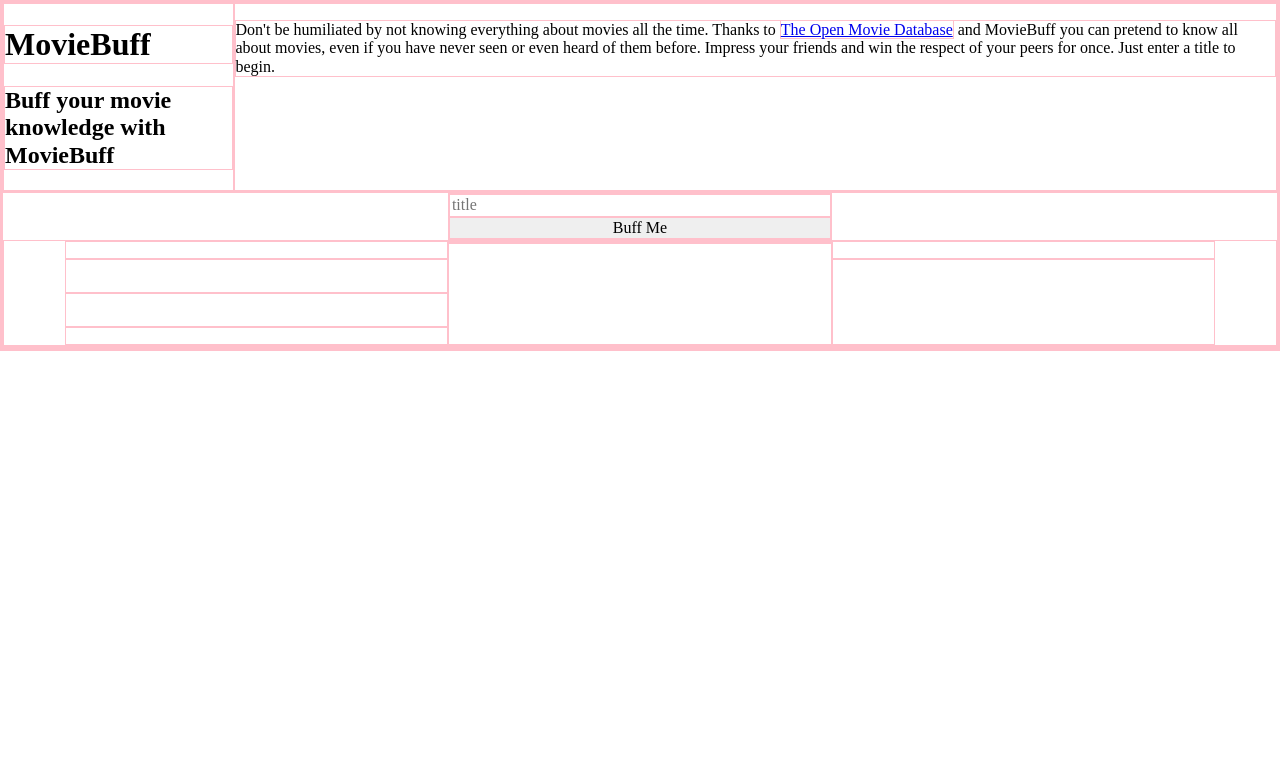
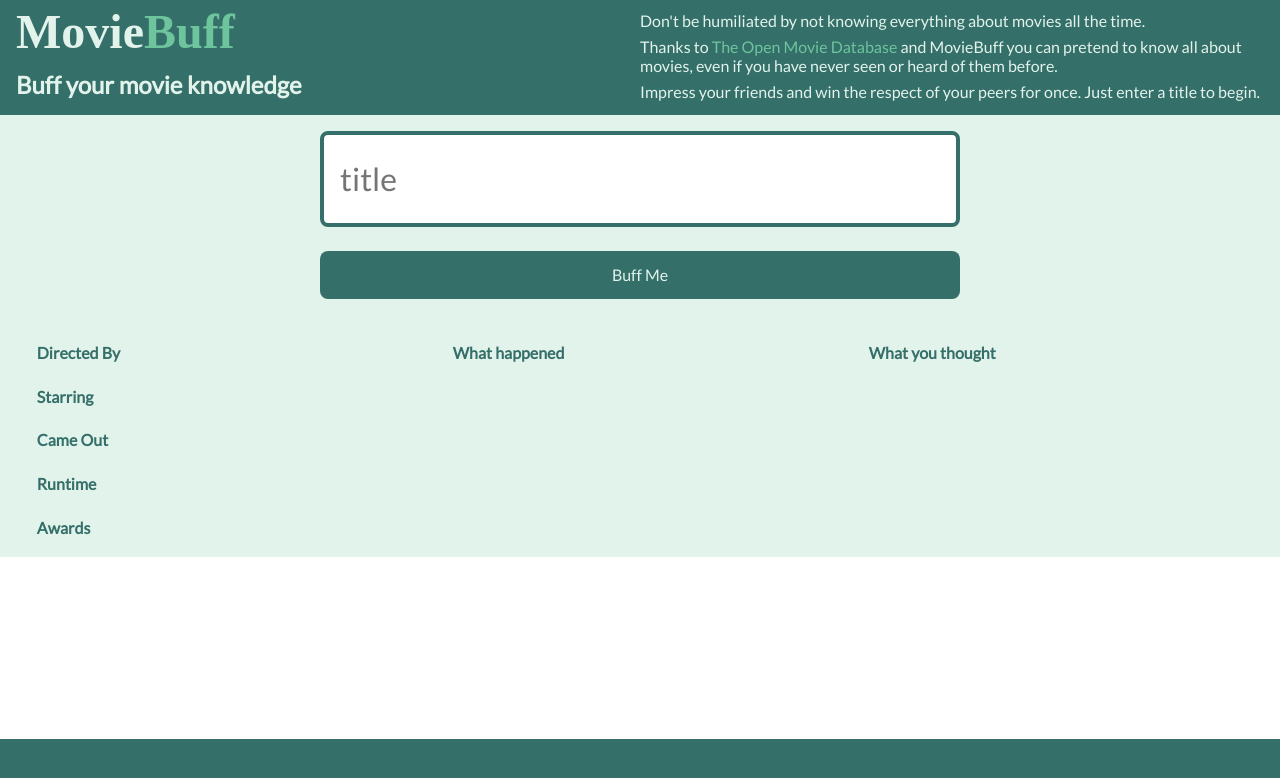
Before and after one commit to ericgold/omdb-api-project, a plain HTML site: page index.html in a window 1280 px wide. Both pictures are taken after a click on the button "Buff Me". Drawn offline with nearby package versions, Linux system fonts and the light colour scheme; no server answers; a web font is replaced by a local one.

Commit message:
styles and more data

```diff
--- a/app.js
+++ b/app.js
@@ -2,6 +2,8 @@
 var directorBox = document.getElementById("director");
 var castBox = document.getElementById("cast");
 var releaseDateBox = document.getElementById("release-date");
+var runtimeBox = document.getElementById("runtime");
+var awardsBox = document.getElementById("awards");
 var plotBox = document.getElementById("plot");
 var opinionBox = document.getElementById("opinion");
 
@@ -12,29 +14,48 @@
 	var query = "http://www.omdbapi.com/?plot=full&type=movie&tomatoes=true&t=";
 	query += title;
 
-
 	var textRequest = new XMLHttpRequest();
 
 	textRequest.addEventListener("load", function(){
 		var movie = JSON.parse(this.responseText);
-		console.log(movie);
+		//console.log(movie);
 
 		var director = movie.Director;
 		var cast = movie.Actors;
 		var release = movie.Released;
+		var runtime = movie.Runtime;
+		var awards = movie.Awards;
 		var fullPlot = movie.Plot;
 		var opinion = movie.tomatoConsensus;
 
-		directorBox.innerHTML = director;
-		castBox.innerHTML = cast;
-		releaseDateBox.innerHTML = release;
-		plotBox.innerHTML = fullPlot;
-		opinionBox.innerHTML = opinion;
+		if (opinion = "N/A") {
+			opinion = "You're on your own, bub."
+		}
+
+		clearBoxes();
+
+		directorBox.append(director);
+		castBox.append(cast);
+		releaseDateBox.append(release);
+		runtimeBox.append(runtime);
+		awardsBox.append(awards);
+		plotBox.append(fullPlot);
+		opinionBox.append(opinion);
 
 
 	});
 	textRequest.open("GET", query);
 	textRequest.send();
+
+	function clearBoxes() {
+		directorBox.innerHTML = "";
+		castBox.innerHTML = "";
+		releaseDateBox.innerHTML = "";
+		runtimeBox.innerHTML = "";
+		awardsBox.innerHTML = "";
+		plotBox.innerHTML = "";
+		opinionBox.innerHTML = "";
+	}
 }
 
 buffButton.addEventListener("click", getJson);
--- a/index.html
+++ b/index.html
@@ -3,6 +3,7 @@
 	<head>
 		<meta charset="UTF-8">
     	<title>MovieBuff</title>
+    	<link href="https://fonts.googleapis.com/css?family=Aref+Ruqaa|Lato" rel="stylesheet">
     	<link rel="stylesheet" href="https://cdnjs.cloudflare.com/ajax/libs/normalize/4.1.1/normalize.css">
     	<link rel="stylesheet" type="text/css" href="styles.css">
     	<meta name="viewport" content="width=device-width, initial-scale=1">
@@ -10,11 +11,14 @@
 	<body>
 		<header>
 			<div id="logo-wrapper">
-				<h1>MovieBuff</h1>
-				<h2>Buff your movie knowledge with MovieBuff</h2>
+				<h1>Movie<span>Buff</span></h1>
+				<h2>Buff your movie knowledge</h2>
 			</div>
 			<div id="description-wrapper">
-				<p>Don't be humiliated by not knowing everything about movies all the time. Thanks to <a href="http://www.omdbapi.com/">The Open Movie Database</a> and MovieBuff you can pretend to know all about movies, even if you have never seen or even heard of them before. Impress your friends and win the respect of your peers for once. Just enter a title to begin.</p>
+				<p>Don't be humiliated by not knowing everything about movies all the time.</p>
+				<p>Thanks to <a href="http://www.omdbapi.com/">The Open Movie Database</a> and MovieBuff you can pretend to know all about movies, even if you have never seen or heard of them before.
+				</p>
+				<p>Impress your friends and win the respect of your peers for once. Just enter a title to begin.</p>
 			</div>
 		</header>
 
@@ -25,19 +29,31 @@
 			</div>
 			<div class="info-wrapper">
 				<div id="basics-wrapper" class="info-container">
-					<p id="director">
-					</p>
-					<p id="cast">
-					</p>
-					<p id="release-date">
-				</p>
+					<h4>Directed By</h4>
+					<div id="director">
+					</div>
+					<h4>Starring</h4>
+					<div id="cast">
+					</div>
+					<h4>Came Out</h4>
+					<div id="release-date">
+					</div>
+					<h4>Runtime</h4>
+					<div id="runtime">
+					</div>
+					<h4>Awards</h4>
+					<div id="awards">
+					</div>
 				</div>
 				<div id="plot-wrapper" class="info-container">
+					<h4>What happened</h4>
 					<div id="plot">
 					</div>
 				</div>
 				<div id="opinion-wrapper" class="info-container">
-					<p id="opinion"></p>
+					<h4>What you thought</h4>
+					<div id="opinion">
+					</div>
 				</div>
 			</div>
 		</main>
--- a/styles.css
+++ b/styles.css
@@ -1,6 +1,15 @@
 * {
-	border: 1px solid pink;
+	box-sizing: border-box;
 }
+
+/*
+356f69 dark green
+E2F3EB text
+353d82 dark blue
+6EC49D light green
+*/
+
+/****** LAYOUT ******/
 
 header,
 .container,
@@ -11,28 +20,150 @@
 	flex-direction: column;
 }
 
+/* doesn't work to create full vh container*/
+.container {
+	min-height: calc(100vh - 11em);
+}
+
+/****** HEADER *****/
+
+header {
+	background-color: #356f69;
+	color: #E2F3EB;
+	padding: 0.25em 1em;
+}
+
+header a {
+	text-decoration: none;
+	color: #6EC49D;
+}
+
+#logo-wrapper {
+	font-family: 'Aref Ruqaa', serif;
+	margin-right: auto;
+}
+
+#logo-wrapper h1 {
+	font-size: 3em;
+	margin: 0em auto 0.25em auto;
+}
+
+header:hover #description-wrapper {
+	display: block;
+	z-index: 10;
+}
+
+#logo-wrapper h1 span {
+	color: #6EC49D;
+}
+
+#logo-wrapper h2 {
+	font-family: 'Lato', sans-serif;
+	margin: 0 auto 0.5em auto;
+}
+
+#description-wrapper {
+	display: none;
+	width: 90%;
+	font-family: 'Lato', sans-serif;
+}
+
+#description-wrapper p {
+	margin: 0.5em auto;
+}
+
+
+/****** CONTROLS ******/
+
+#controls-wrapper {
+	font-family: 'Lato', sans-serif;
+	justify-content: center;
+	background-color: #E2F3EB;
+	width: 100%;
+}
+
+#title {
+	width: 90%;
+	height: 3em;
+	font-size: 2em;
+	margin: 0.5em auto;
+	border: 4px solid #356f69;
+	border-radius: 8px;
+	padding: 0 0.5em;
+	color: #356f69;
+	outline: none;
+}
+
+#title:active,
+#title:focus {
+	border: #6EC49D;
+}
+
+#buff-button {
+	width: 90%;
+	height: 3em;
+	margin: 0.5em auto;
+	background-color: #356f69;
+	color: #E2F3EB;
+	border: none;
+	border-radius: 8px;
+	outline: none;
+}
+
+#buff-button:hover {
+	background-color: #6EC49D;
+	color: #356f69;
+}
+
+
+/****** MOVIE INFO CONTAINERS ******/
+
+.info-wrapper {
+	background-color: #E2F3EB;
+	padding: 1em;
+	font-family: 'Lato', sans-serif;
+}
+
 .info-container {
 	width: 90%;
+	color: #356f69;
 }
 
-#controls-wrapper {
-	justify-content: center;
+.info-container h4 {
+	margin-bottom: 0.25em;
 }
 
+/****** FOOTER ******/
+
+footer {
+	height: 5em;
+	background-color: #356f69;
+}
+
+
+/****** MEDIA QUERIES ******/
 
 @media (min-width: 768px) {
 	header,
 	.info-wrapper {
 		flex-direction: row;
-		justify-content: center;
+		justify-content: space-around;
 	}
 
 	#controls-wrapper {
-		width: 30%;
 		margin: 0 auto;
+	}
+
+	#title,
+	#buff-button {
+		width: 50%;
 	}
 
 	.info-container {
 		width: 30%;
 	}
+
+	#description-wrapper {
+		max-width: 50%;
+	}
 }
```
